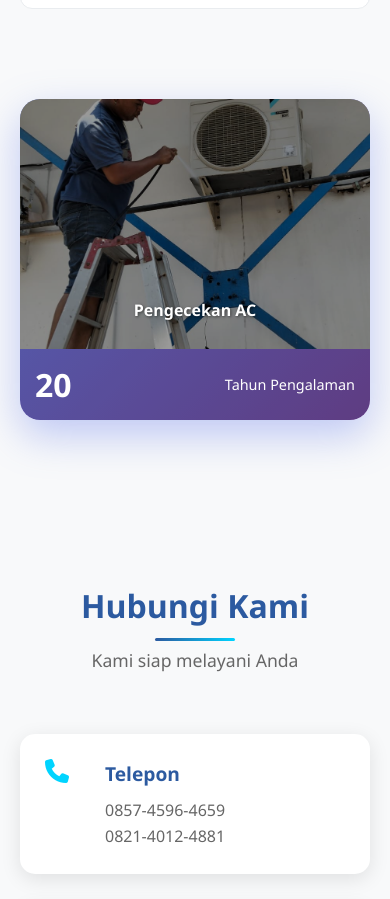
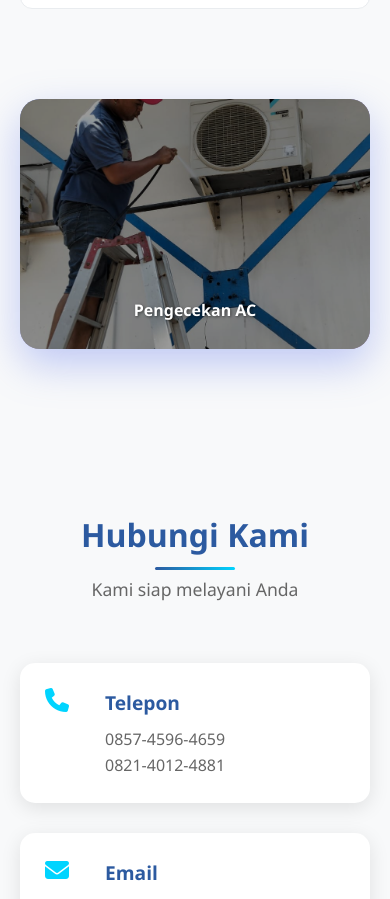
Before and after one commit to grouckfly/AC-Tiga-Putra, a plain HTML site: page index.html in a window 390 px wide. Shown: the part 4502-5401 px from the top of the page. Drawn offline with Linux system fonts and the light colour scheme.

Commit message:
Update tampilan about

```diff
--- a/index.html
+++ b/index.html
@@ -209,10 +209,6 @@
                             </div>
                         </div>
 
-                        <div class="experience-bar">
-                            <h3 class="stat-number" data-count="20">0</h3>
-                            <p>Tahun Pengalaman</p>
-                        </div>
                     </div>
                 </div>
             </div>
--- a/styles.css
+++ b/styles.css
@@ -498,7 +498,6 @@ body {
     border-radius: 20px;
     box-shadow: 0 15px 40px rgba(102, 126, 234, 0.4);
     overflow: hidden; /* Penting untuk gambar dan border-radius */
-    position: relative; /* Untuk positioning experience-bar */
     display: flex; /* Menggunakan flexbox untuk menumpuk elemen secara vertikal */
     flex-direction: column;
 }
@@ -567,33 +566,6 @@ body {
     text-align: center;
 }
 
-/* --- Bagian 'Tahun Pengalaman' yang baru --- */
-.experience-bar {
-    background: rgba(0, 0, 0, 0.2); /* Latar belakang agak gelap, transparan */
-    padding: 15px 25px;
-    display: flex; /* Menggunakan flexbox untuk menata angka dan teks */
-    justify-content: space-between; /* Angka kiri, teks kanan */
-    align-items: center;
-    color: white;
-    border-radius: 0 0 20px 20px; /* Hanya sudut bawah yang melengkung */
-    position: relative; /* Penting untuk z-index jika ada overlay lain */
-    z-index: 4; /* Pastikan di atas overlay gambar */
-}
-
-.experience-bar .stat-number {
-    font-size: 2.8rem; /* Ukuran angka lebih kecil agar pas di bar */
-    font-weight: bold;
-    margin: 0; /* Hapus margin default */
-    color: white; /* Angka putih */
-}
-
-.experience-bar p {
-    font-size: 1.1rem; /* Ukuran teks lebih kecil */
-    margin: 0; /* Hapus margin default */
-    opacity: 1;
-    color: white; /* Teks putih */
-}
-
 /* Responsive Design untuk About Section */
 @media (max-width: 992px) { /* Adjust breakpoint if needed */
     .about-content {
@@ -616,12 +588,6 @@ body {
     }
     .stat-slide p {
         font-size: 1.2rem;
-    }
-    .experience-bar .stat-number {
-        font-size: 2.5rem;
-    }
-    .experience-bar p {
-        font-size: 1rem;
     }
 }
 
@@ -648,15 +614,6 @@ body {
     }
     .stat-slide p {
         font-size: 1rem;
-    }
-    .experience-bar {
-        padding: 10px 15px;
-    }
-    .experience-bar .stat-number {
-        font-size: 2rem;
-    }
-    .experience-bar p {
-        font-size: 0.9rem;
     }
 }
 
```
